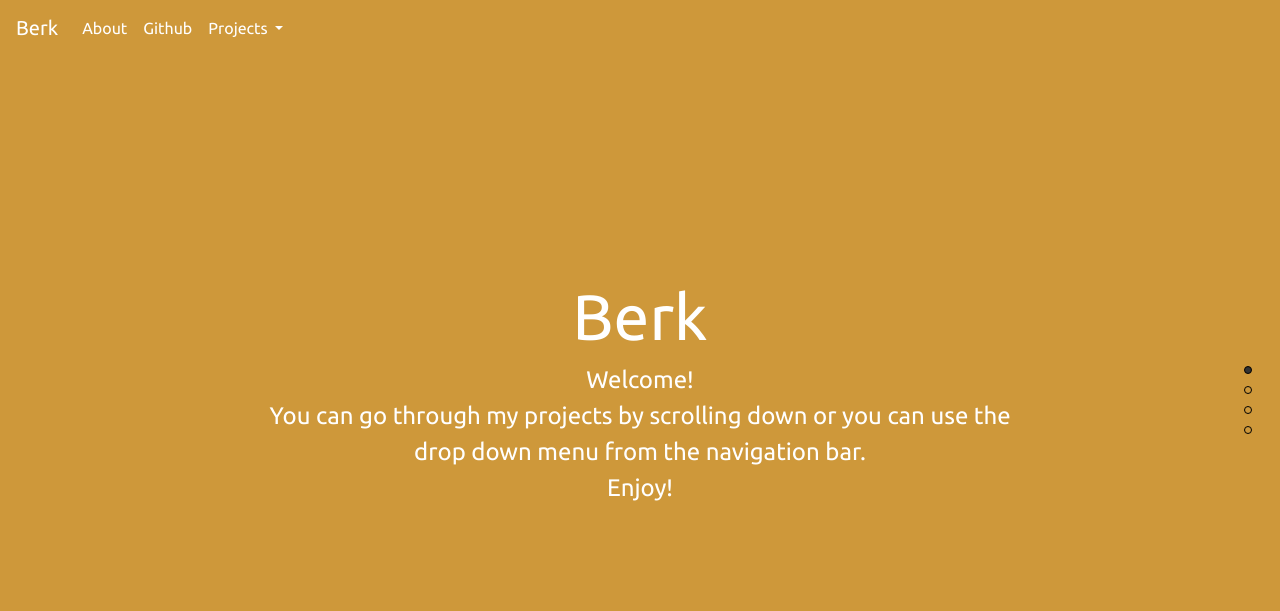
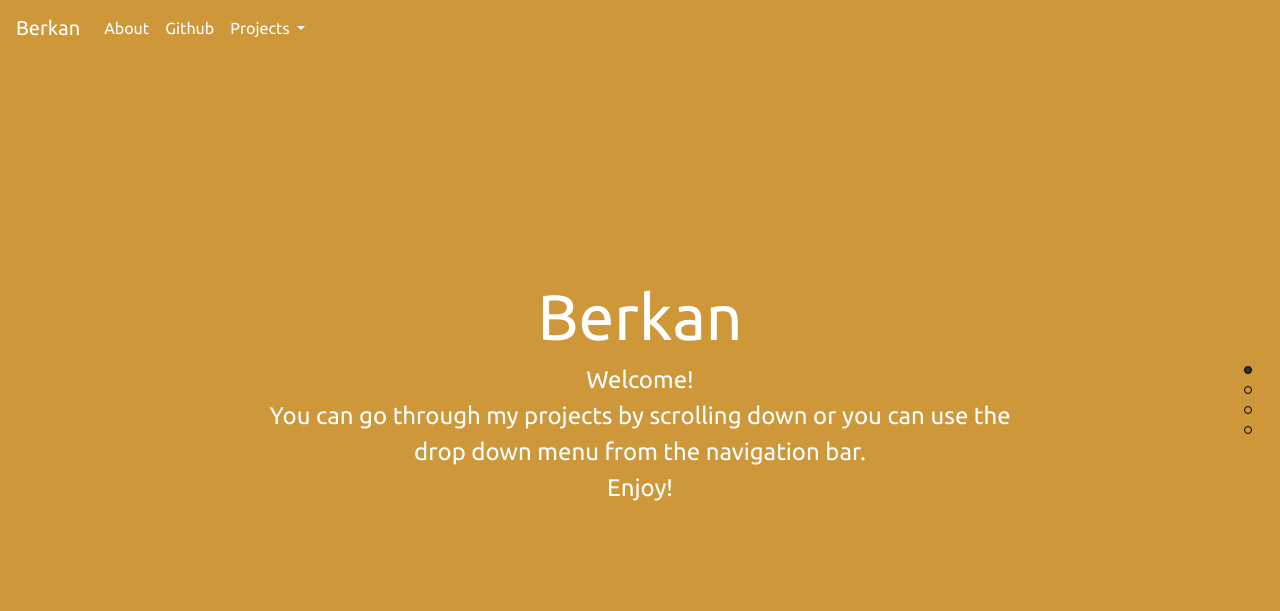
Before and after one commit to ynx0/berkan.xyz, a plain HTML site: page index.html in a window 1280 px wide. Drawn offline with nearby package versions, Linux system fonts and the light colour scheme.

Commit message:
Update index.html

```diff
--- a/index.html
+++ b/index.html
@@ -18,14 +18,14 @@
 	<script type="text/javascript" src="js/jquery.pagepiling.min.js"></script>
 	<script src="js/main.js"></script>
 
-	<title>Berk</title>
+	<title>Berkan</title>
 </head>
 
 <body>
 	<div id="pagepiling">
 		<div class="section" id="section1">
 			<div class="container" style="max-width:800px;">
-				<h1>Berk</h1>
+				<h1>Berkan</h1>
 				<p>
 					Welcome! <br />You can go through my projects by scrolling down
 					or you can use the drop down menu from the navigation bar. <br /> Enjoy!
@@ -75,7 +75,7 @@
 
 	<nav class="navbar navbar-expand-lg navbar-dark" style="z-index: 1000;">
 		<a class="navbar-brand" href="index.html">
-			Berk
+			Berkan
 		</a>
 		<button class="navbar-toggler" type="button" data-toggle="collapse" data-target="#navbarSupportedContent" aria-controls="navbarSupportedContent" aria-expanded="false" aria-label="Toggle navigation">
 			<span class="navbar-toggler-icon"></span>
```
